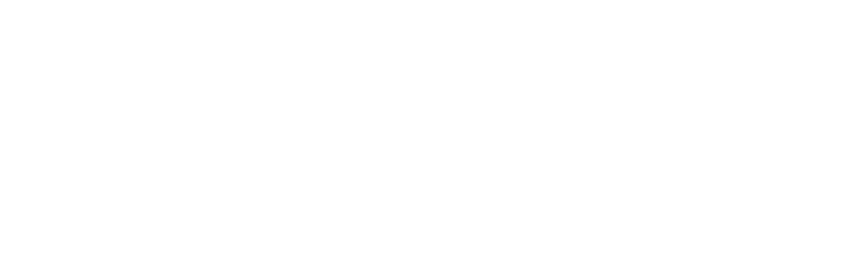
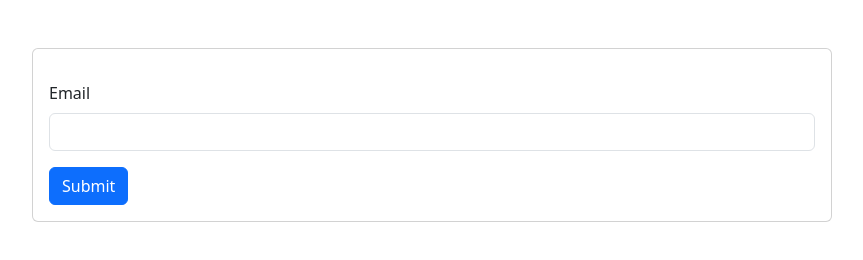
Before and after one commit to Internship8-Softguide/Bootstrap_Form, a plain HTML site: page index.html in a window 1280 px wide. Shown: the whole page, without its empty margins (208-1071 px from the left). Drawn offline with Linux system fonts and the light colour scheme.

Commit message:
form-control

```diff
--- a/index.html
+++ b/index.html
@@ -1,13 +1,44 @@
 <!DOCTYPE html>
 <html lang="en">
-<head>
-    <meta charset="UTF-8">
-    <meta name="viewport" content="width=device-width, initial-scale=1.0">
+  <head>
+    <meta charset="UTF-8" />
+    <meta name="viewport" content="width=device-width, initial-scale=1.0" />
     <title>Bootstrap Form</title>
-    <link rel="stylesheet" href="./css/bootstrap.css">
+    <link rel="stylesheet" href="./css/bootstrap.css" />
     <script src="./js/bootstrap.js"></script>
-</head>
-<body>
+  </head>
+  <body>
+    <div class="container">
+      <div class="card my-5 mx-auto" style="width: 800px">
+        <div class="card-body">
+          <form novalidate>
+            <div class="my-3">
+              <label for="email" class="form-label">Email</label>
+              <input
+                type="email"
+                name="email"
+                id="email"
+                class="form-control"
+                required
+              />
+              <div class="invalid-feedback">Email is not invalid!</div>
+              <div class="valid-feedback">Email is with correct format!</div>
+            </div>
+            <button class="btn btn-primary">Submit</button>
+          </form>
+        </div>
+      </div>
+    </div>
+    <script>
+      var form = document.querySelector("form");
 
-</body>
+      form.addEventListener("submit", function (event) {
+        if (!form.checkValidity()) {
+          event.preventDefault();
+          event.stopPropagation();
+        }
+        form.classList.add("was-validated");
+      });
+    </script>
+  </body>
 </html>
```
